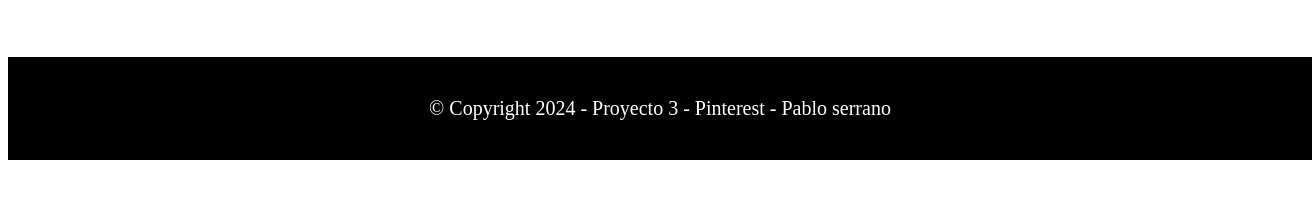
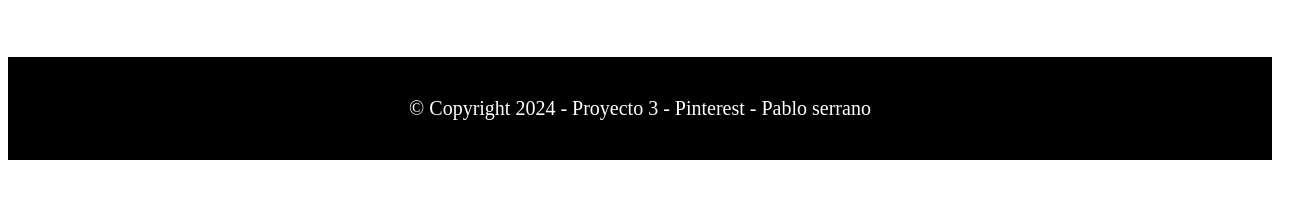
Before and after one commit to paseflo76/proyecto3, a website built with Vite: page index.html in a window 1280 px wide. Shown: the part 83-282 px from the top of the page, 1312 px wide, since content can reach past the window. Built offline with nearby package versions, Linux system fonts and the light colour scheme; no server answers.

Commit message:
Update footer.css

```diff
--- a/src/components/footer/footer.css
+++ b/src/components/footer/footer.css
@@ -1,5 +1,5 @@
 .main-footer {
-  width: 100%;
+  width: calc 100% -40px;
   height: 90%;
   padding: 20px;
   background-color: var(--primary);
```
